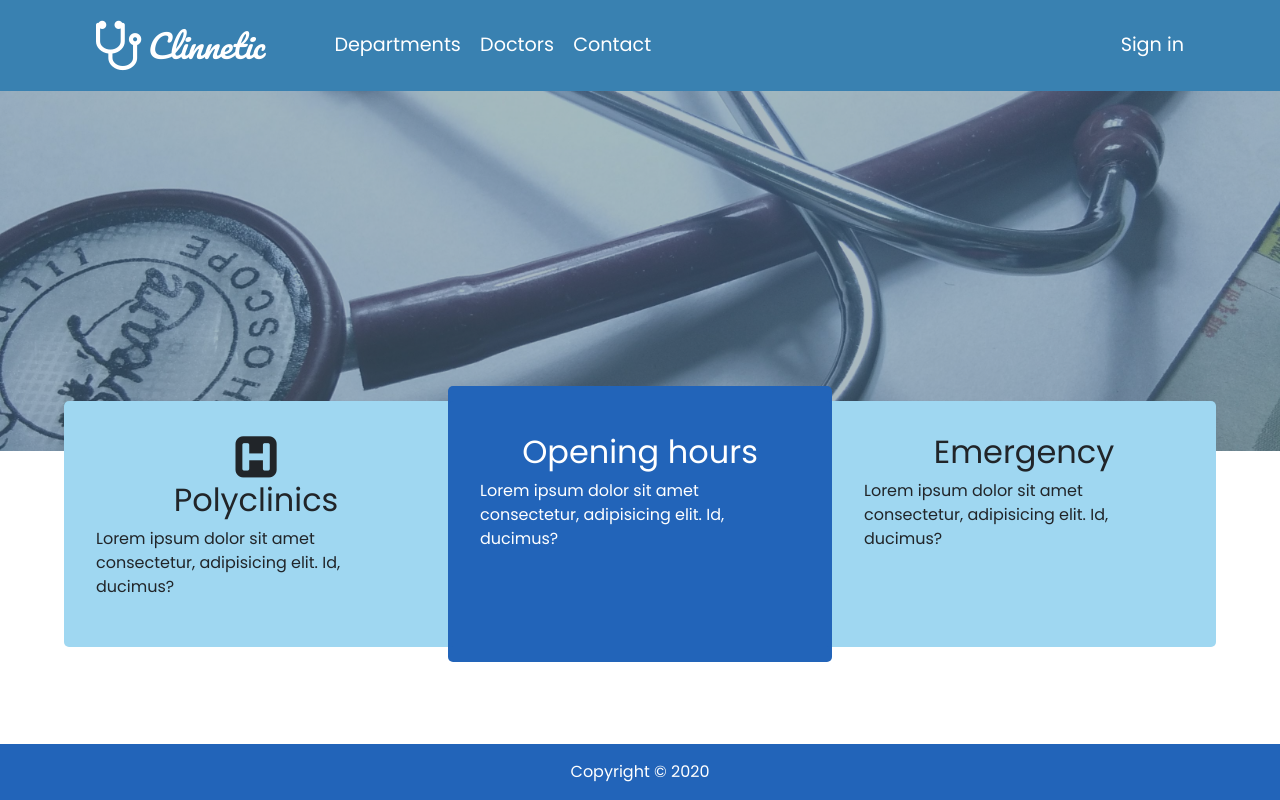
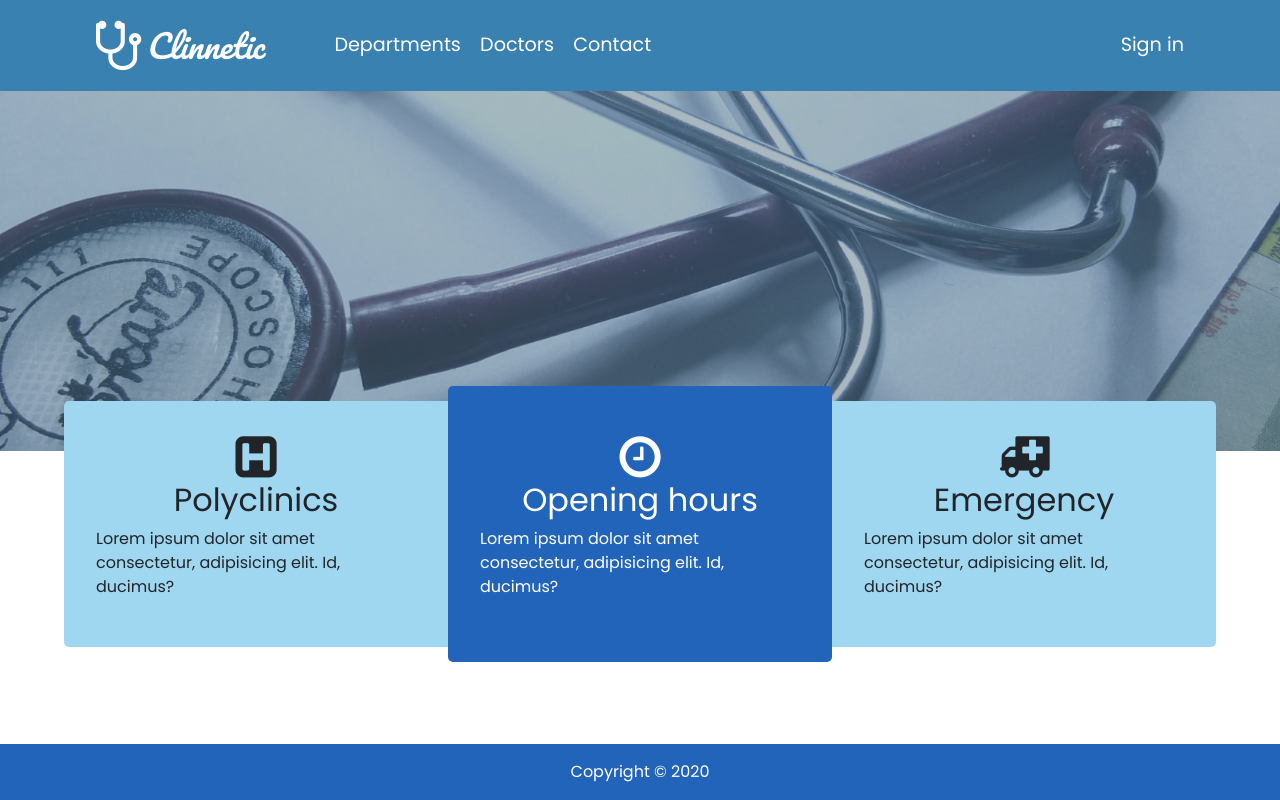
Before and after one commit to luana-david/Clinnetic-Angular, an Angular app: page / in a window 1280 px wide. Built offline with nearby package versions, Linux system fonts and the light colour scheme.

Commit message:
add icons to all cards

```diff
--- a/src/app/home/home-page/home-page.component.html
+++ b/src/app/home/home-page/home-page.component.html
@@ -10,10 +10,12 @@
         <p>Lorem ipsum dolor sit amet consectetur, adipisicing elit. Id, ducimus?</p>
     </div>
     <div class="custom-card card-2">
+        <div class="card-icon"><i class="fa fa-clock-o fa-3x"></i></div>
         <h2 class="custom-card-header">Opening hours</h2>
         <p>Lorem ipsum dolor sit amet consectetur, adipisicing elit. Id, ducimus?</p>
     </div>
     <div class="custom-card card-3">
+        <div class="card-icon"><i class="fa fa-ambulance fa-3x"></i></div>
         <h2 class="custom-card-header">Emergency</h2>
         <p>Lorem ipsum dolor sit amet consectetur, adipisicing elit. Id, ducimus?</p>
     </div>
```
